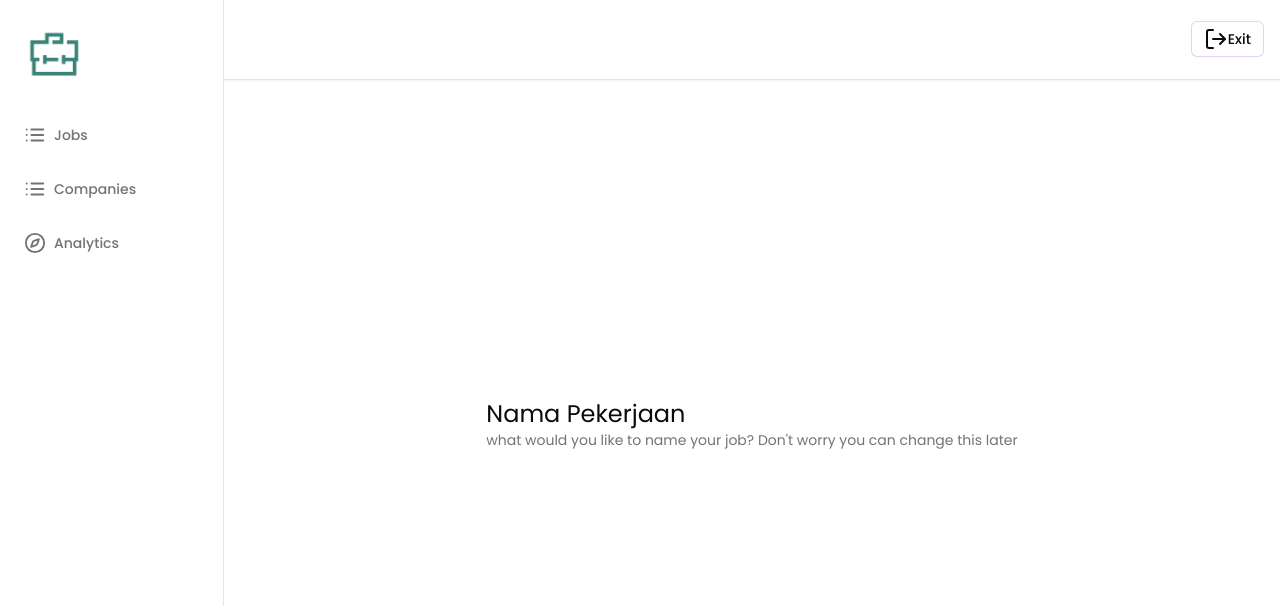
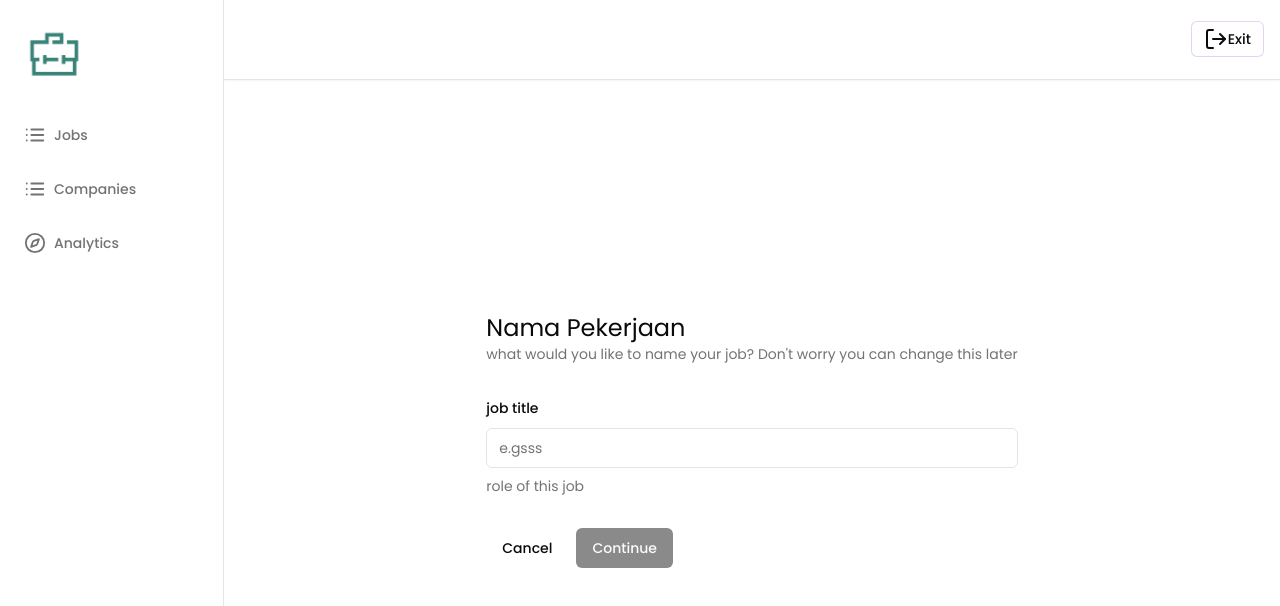
Before and after one commit to hhsaputraa/job-portal, a Next.js app: page /admin/create in a window 1280 px wide. Shown: the top 606 px of the page. Built offline with nearby package versions, Linux system fonts and the light colour scheme.

Commit message:
fix form

```diff
--- a/app/(dashboard)/(routes)/admin/create/page.tsx
+++ b/app/(dashboard)/(routes)/admin/create/page.tsx
@@ -1,13 +1,15 @@
 "use client";
 
-import { FormControl, FormField, FormItem, FormLabel } from "@/components/ui/form";
+import { Button } from "@/components/ui/button";
+import { FormControl, FormField, FormItem, FormLabel, Form, FormDescription, FormMessage } from "@/components/ui/form";
 import { Input } from "@/components/ui/input";
 import { zodResolver } from "@hookform/resolvers/zod";
-import { useState } from "react";
-import { Form, useForm } from "react-hook-form";
+import Link from "next/link";
+import { useForm } from "react-hook-form";
 import { z } from "zod";
 
 const formSchema = z.object({
+  // ganti text munculkan jika judul kerjaan tidak diisi
   title: z.string().min(1, { message: "job Title cannot be empty" }),
 });
 
@@ -18,6 +20,8 @@ const JobCreatePage = () => {
       title: "",
     },
   });
+
+  const { isSubmitting, isValid } = form.formState;
 
   const onSubmit = async (values: z.infer<typeof formSchema>) => {
     console.log(values);
@@ -33,6 +37,30 @@ const JobCreatePage = () => {
         <Form {...form}>
           <form onSubmit={form.handleSubmit(onSubmit)} className="space-y-8 mt-8">
             {/* form field */}
+            <FormField
+              control={form.control}
+              name="title"
+              render={({ field }) => (
+                <FormItem>
+                  <FormLabel>job title</FormLabel>
+                  <FormControl>
+                    <Input disabled={isSubmitting} placeholder="e.gsss" {...field} />
+                  </FormControl>
+                  <FormDescription>role of this job</FormDescription>
+                  <FormMessage />
+                </FormItem>
+              )}
+            />
+            <div className="flex items-center gap-x-2">
+              <Link href={"/"}>
+                <Button type="button" variant={"ghost"}>
+                  Cancel
+                </Button>
+              </Link>
+              <Button type="submit" disabled={!isValid || isSubmitting}>
+                Continue
+              </Button>
+            </div>
           </form>
         </Form>
       </div>
```
